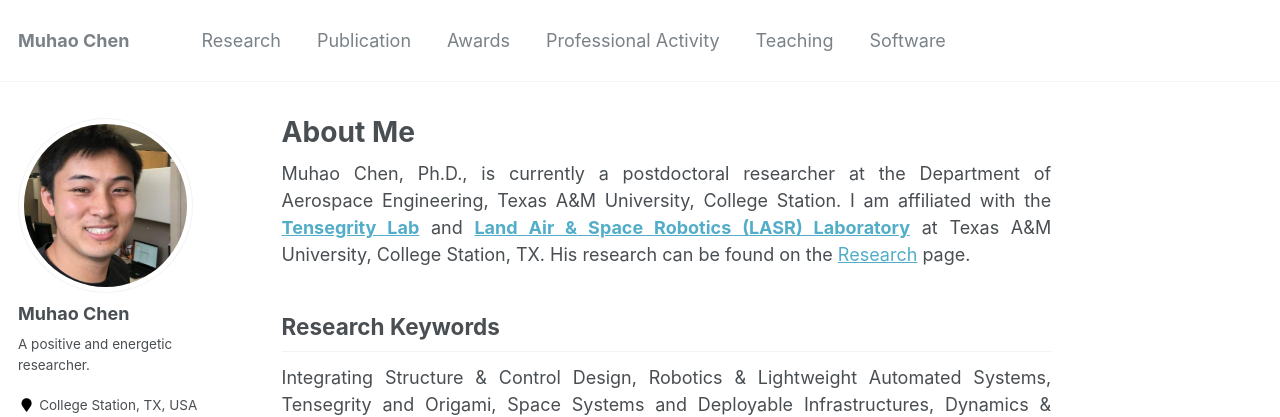
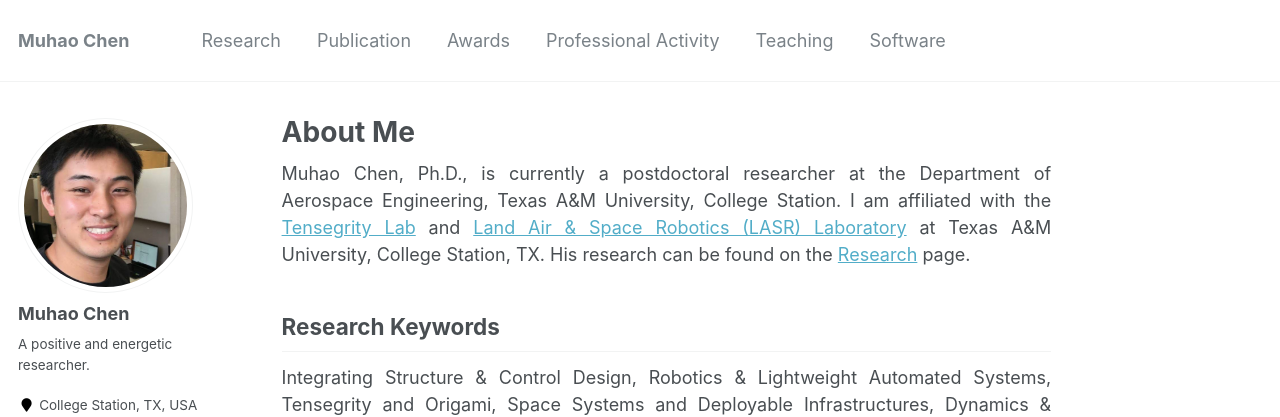
Before and after one commit to Muhao-Chen/muhao-chen.github.io, a Jekyll site: the page built from _pages/about.md, in a window 1280 px wide. Shown: the top 417 px of the page. Built offline with Jekyll 4.4.1, drawn with Linux system fonts in a browser that asks for light colours; some web fonts are replaced.

```diff
--- a/_pages/about.md
+++ b/_pages/about.md
@@ -13,7 +13,7 @@ toc: true
 
 
 <!--<div style="text-align: justify">  </div> -->
-Muhao Chen, Ph.D., is currently a postdoctoral researcher at the Department of Aerospace Engineering, Texas A&M University, College Station. I am affiliated with the **[Tensegrity Lab](https://bobskelton.github.io/)** and **[Land Air & Space Robotics (LASR) Laboratory](https://lasr.tamu.edu/)** at Texas A&M University, College Station, TX. His research can be found on the [Research](https://muhao-chen.github.io/research/) page.
+Muhao Chen, Ph.D., is currently a postdoctoral researcher at the Department of Aerospace Engineering, Texas A&M University, College Station. I am affiliated with the [Tensegrity Lab](https://bobskelton.github.io/) and [Land Air & Space Robotics (LASR) Laboratory](https://lasr.tamu.edu/) at Texas A&M University, College Station, TX. His research can be found on the [Research](https://muhao-chen.github.io/research/) page.
 
 ## Research Keywords
 Integrating Structure & Control Design, Robotics & Lightweight Automated Systems, Tensegrity and Origami, Space Systems and Deployable Infrastructures, Dynamics & Control Theory, and Reinforcement Learning
```
